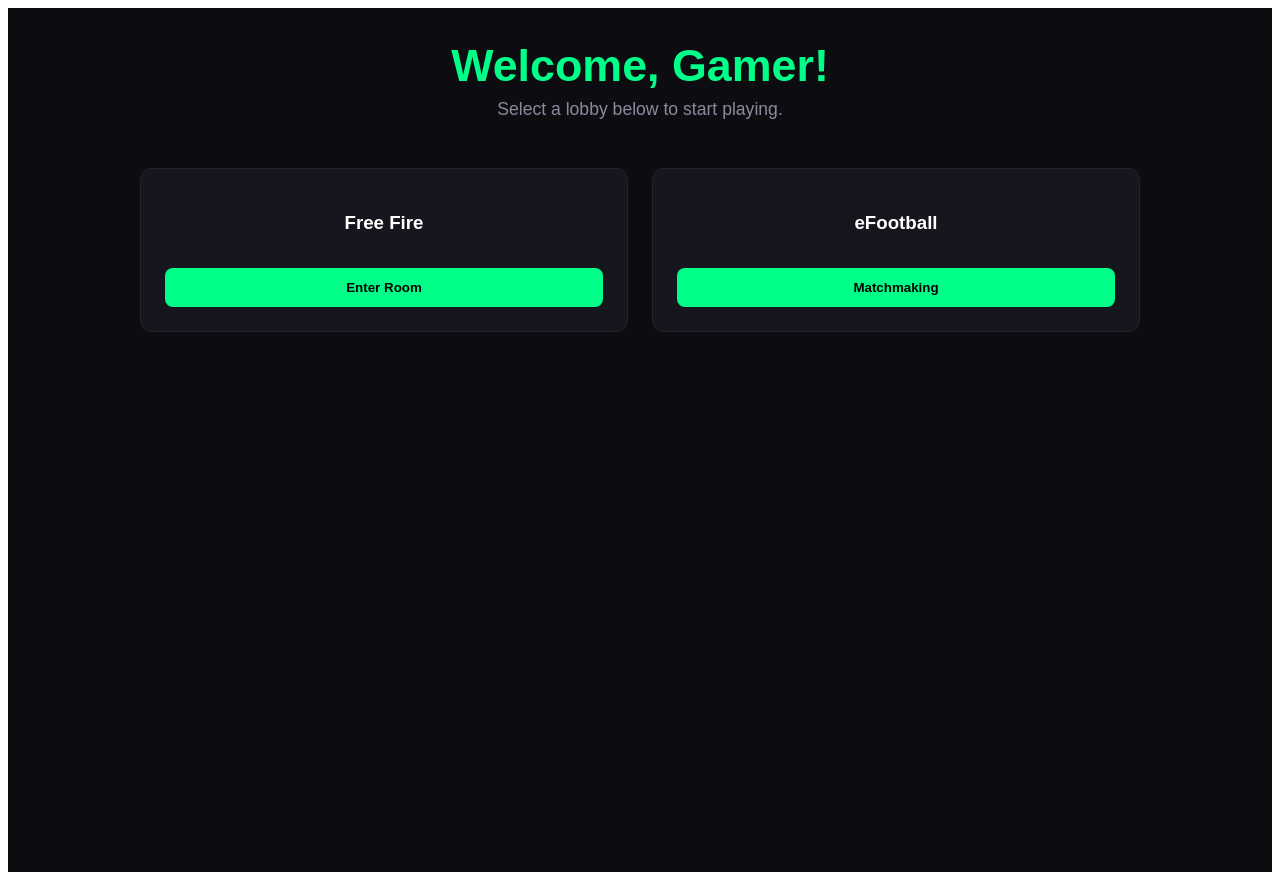
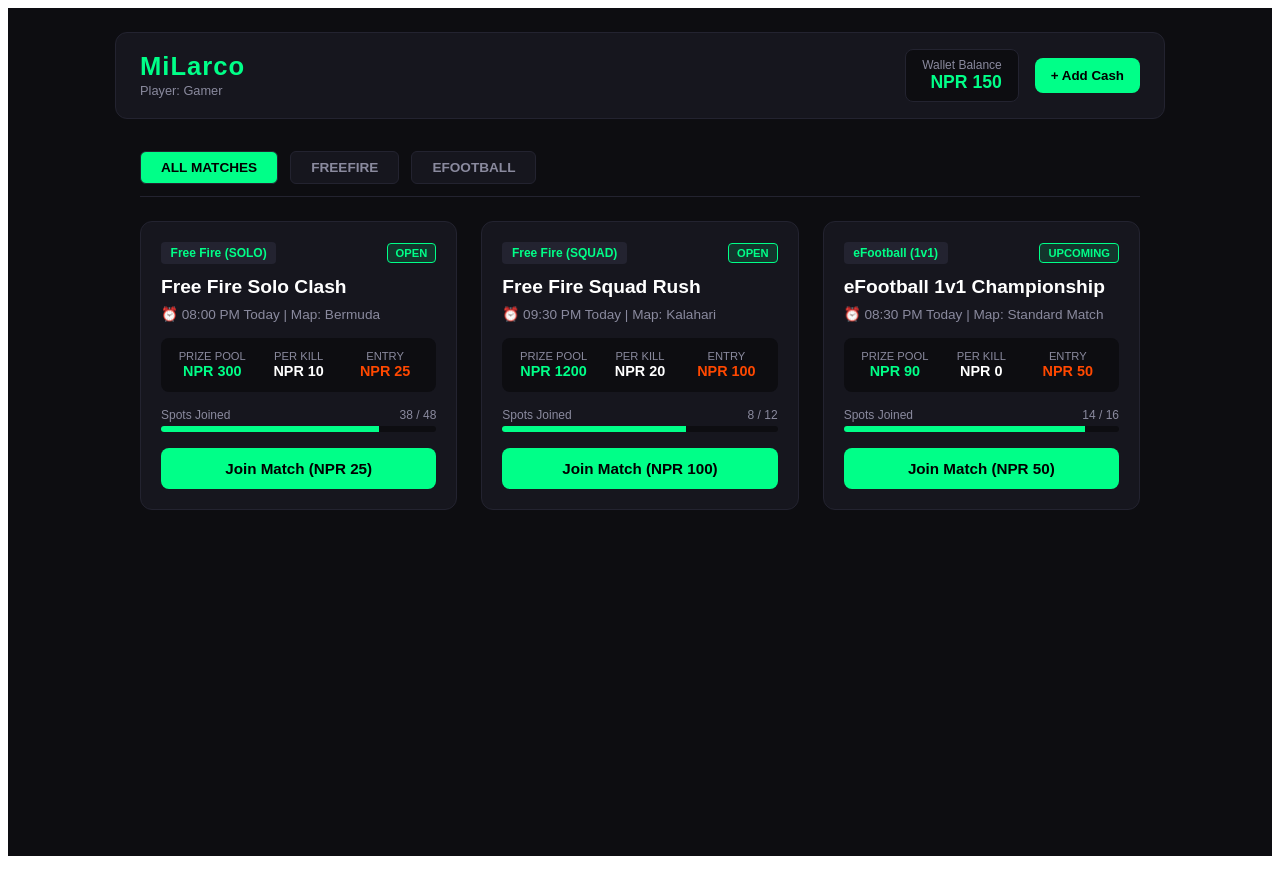
Before and after one commit to David808456/milarco, a Next.js app: page /app/dashboard in a window 1280 px wide. Built offline with nearby package versions, Linux system fonts and the light colour scheme.

Commit message:
Update page.js

```diff
--- a/app/app/dashboard/page.js
+++ b/app/app/dashboard/page.js
@@ -4,6 +4,53 @@
 
 export default function DashboardPage() {
   const [user, setUser] = useState(null);
+  const [balance, setBalance] = useState(150);
+  const [activeTab, setActiveTab] = useState('all');
+
+  const matches = [
+    {
+      id: 101,
+      title: 'Free Fire Solo Clash',
+      game: 'Free Fire',
+      type: 'SOLO',
+      map: 'Bermuda',
+      time: '08:00 PM Today',
+      entryFee: 25,
+      prizePool: 300,
+      perKill: 10,
+      joined: 38,
+      totalSeats: 48,
+      status: 'OPEN'
+    },
+    {
+      id: 102,
+      title: 'Free Fire Squad Rush',
+      game: 'Free Fire',
+      type: 'SQUAD',
+      map: 'Kalahari',
+      time: '09:30 PM Today',
+      entryFee: 100,
+      prizePool: 1200,
+      perKill: 20,
+      joined: 8,
+      totalSeats: 12,
+      status: 'OPEN'
+    },
+    {
+      id: 201,
+      title: 'eFootball 1v1 Championship',
+      game: 'eFootball',
+      type: '1v1',
+      map: 'Standard Match',
+      time: '08:30 PM Today',
+      entryFee: 50,
+      prizePool: 90,
+      perKill: 0,
+      joined: 14,
+      totalSeats: 16,
+      status: 'UPCOMING'
+    }
+  ];
 
   useEffect(() => {
     const savedUser = JSON.parse(localStorage.getItem('user'));
@@ -12,30 +59,123 @@
     }
   }, []);
 
+  const handleJoin = (match) => {
+    if (balance < match.entryFee) {
+      alert('Insufficient wallet balance! Please top up your balance.');
+      return;
+    }
+    setBalance(balance - match.entryFee);
+    alert(`Successfully registered for ${match.title}! Room ID & Password will display 15 mins before match time.`);
+  };
+
+  const filteredMatches = activeTab === 'all'
+    ? matches
+    : matches.filter(m => m.game.toLowerCase().replace(' ', '') === activeTab);
+
   return (
-    <div style={{ backgroundColor: '#0d0d11', color: '#ffffff', fontFamily: 'sans-serif', minHeight: '100vh', padding: '2rem' }}>
-      <header style={{ textAlign: 'center', marginBottom: '3rem' }}>
-        <h1 style={{ fontSize: '2.8rem', fontWeight: '800', color: '#00ff88', margin: 0 }}>
-          Welcome, {user ? user.username : 'Gamer'}!
-        </h1>
-        <p style={{ color: '#8a8a9e', fontSize: '1.1rem', marginTop: '0.5rem' }}>Select a lobby below to start playing.</p>
-      </header>
+    <div style={{ backgroundColor: '#0d0d11', color: '#ffffff', fontFamily: 'sans-serif', minHeight: '100vh', padding: '1.5rem 1rem' }}>
 
-      <main style={{ display: 'grid', gridTemplateColumns: 'repeat(auto-fit, minmax(280px, 1fr))', gap: '1.5rem', maxWidth: '1000px', margin: '0 auto' }}>
-        <div style={{ background: '#16161e', border: '1px solid #232330', borderRadius: '12px', padding: '1.5rem', textAlign: 'center' }}>
-          <h3>Free Fire</h3>
-          <button style={{ background: '#00ff88', color: '#000', border: 'none', padding: '0.75rem 1.5rem', borderRadius: '8px', fontWeight: '600', cursor: 'pointer', width: '100%', marginTop: '1rem' }}>
-            Enter Room
+      {/* Top Bar with Branding & Wallet */}
+      <nav style={{ display: 'flex', justifyContent: 'space-between', alignItems: 'center', maxWidth: '1000px', margin: '0 auto 2rem auto', background: '#16161e', padding: '1rem 1.5rem', borderRadius: '12px', border: '1px solid #232330' }}>
+        <div>
+          <h2 style={{ color: '#00ff88', margin: 0, fontWeight: '800', fontSize: '1.6rem', letterSpacing: '1px' }}>MiLarco</h2>
+          <span style={{ fontSize: '0.8rem', color: '#8a8a9e' }}>Player: {user ? user.username : 'Gamer'}</span>
+        </div>
+
+        <div style={{ display: 'flex', alignItems: 'center', gap: '1rem' }}>
+          <div style={{ background: '#0d0d11', border: '1px solid #232330', padding: '0.5rem 1rem', borderRadius: '8px', textAlign: 'right' }}>
+            <span style={{ fontSize: '0.75rem', color: '#8a8a9e', display: 'block' }}>Wallet Balance</span>
+            <strong style={{ color: '#00ff88', fontSize: '1.1rem' }}>NPR {balance}</strong>
+          </div>
+          <button style={{ background: '#00ff88', color: '#000', border: 'none', padding: '0.6rem 1rem', borderRadius: '8px', fontWeight: 'bold', cursor: 'pointer' }}>
+            + Add Cash
           </button>
         </div>
+      </nav>
 
-        <div style={{ background: '#16161e', border: '1px solid #232330', borderRadius: '12px', padding: '1.5rem', textAlign: 'center' }}>
-          <h3>eFootball</h3>
-          <button style={{ background: '#00ff88', color: '#000', border: 'none', padding: '0.75rem 1.5rem', borderRadius: '8px', fontWeight: '600', cursor: 'pointer', width: '100%', marginTop: '1rem' }}>
-            Matchmaking
-          </button>
+      <div style={{ maxWidth: '1000px', margin: '0 auto' }}>
+
+        {/* Game Filter Category Tabs */}
+        <div style={{ display: 'flex', gap: '0.75rem', marginBottom: '1.5rem', borderBottom: '1px solid #232330', paddingBottom: '0.75rem' }}>
+          {['all', 'freefire', 'efootball'].map((tab) => (
+            <button
+              key={tab}
+              onClick={() => setActiveTab(tab)}
+              style={{
+                background: activeTab === tab ? '#00ff88' : '#16161e',
+                color: activeTab === tab ? '#000' : '#8a8a9e',
+                border: '1px solid #232330',
+                padding: '0.5rem 1.25rem',
+                borderRadius: '6px',
+                fontWeight: 'bold',
+                cursor: 'pointer',
+                textTransform: 'uppercase',
+                fontSize: '0.85rem'
+              }}
+            >
+              {tab === 'all' ? 'All Matches' : tab}
+            </button>
+          ))}
         </div>
-      </main>
+
+        {/* Tournament / Match Listings */}
+        <div style={{ display: 'grid', gridTemplateColumns: 'repeat(auto-fit, minmax(300px, 1fr))', gap: '1.5rem' }}>
+          {filteredMatches.map((match) => (
+            <div key={match.id} style={{ background: '#16161e', border: '1px solid #232330', borderRadius: '12px', padding: '1.25rem', display: 'flex', flexDirection: 'column', justifyContent: 'space-between' }}>
+
+              <div>
+                <div style={{ display: 'flex', justifyContent: 'space-between', alignItems: 'center', marginBottom: '0.75rem' }}>
+                  <span style={{ background: '#232330', color: '#00ff88', padding: '0.25rem 0.6rem', borderRadius: '4px', fontSize: '0.75rem', fontWeight: 'bold' }}>
+                    {match.game} ({match.type})
+                  </span>
+                  <span style={{ background: '#00ff8822', color: '#00ff88', border: '1px solid #00ff88', padding: '0.2rem 0.5rem', borderRadius: '4px', fontSize: '0.7rem', fontWeight: 'bold' }}>
+                    {match.status}
+                  </span>
+                </div>
+
+                <h3 style={{ margin: '0 0 0.5rem 0', fontSize: '1.2rem', color: '#fff' }}>{match.title}</h3>
+                <p style={{ color: '#8a8a9e', fontSize: '0.85rem', margin: '0 0 1rem 0' }}>⏰ {match.time} | Map: {match.map}</p>
+
+                {/* Match Rewards Breakdown */}
+                <div style={{ display: 'grid', gridTemplateColumns: '1fr 1fr 1fr', background: '#0d0d11', borderRadius: '8px', padding: '0.75rem', marginBottom: '1rem', textAlign: 'center', gap: '0.5rem' }}>
+                  <div>
+                    <span style={{ fontSize: '0.7rem', color: '#8a8a9e', display: 'block' }}>PRIZE POOL</span>
+                    <strong style={{ color: '#00ff88', fontSize: '0.9rem' }}>NPR {match.prizePool}</strong>
+                  </div>
+                  <div>
+                    <span style={{ fontSize: '0.7rem', color: '#8a8a9e', display: 'block' }}>PER KILL</span>
+                    <strong style={{ color: '#fff', fontSize: '0.9rem' }}>NPR {match.perKill}</strong>
+                  </div>
+                  <div>
+                    <span style={{ fontSize: '0.7rem', color: '#8a8a9e', display: 'block' }}>ENTRY</span>
+                    <strong style={{ color: '#ff4800', fontSize: '0.9rem' }}>NPR {match.entryFee}</strong>
+                  </div>
+                </div>
+
+                {/* Spots Progress */}
+                <div style={{ marginBottom: '1rem' }}>
+                  <div style={{ display: 'flex', justifyContent: 'space-between', fontSize: '0.75rem', color: '#8a8a9e', marginBottom: '0.25rem' }}>
+                    <span>Spots Joined</span>
+                    <span>{match.joined} / {match.totalSeats}</span>
+                  </div>
+                  <div style={{ background: '#0d0d11', height: '6px', borderRadius: '3px', overflow: 'hidden' }}>
+                    <div style={{ width: `${(match.joined / match.totalSeats) * 100}%`, background: '#00ff88', height: '100%' }}></div>
+                  </div>
+                </div>
+              </div>
+
+              <button
+                onClick={() => handleJoin(match)}
+                style={{ width: '100%', background: '#00ff88', color: '#000', border: 'none', padding: '0.75rem', borderRadius: '8px', fontWeight: 'bold', cursor: 'pointer', fontSize: '0.95rem' }}
+              >
+                Join Match (NPR {match.entryFee})
+              </button>
+
+            </div>
+          ))}
+        </div>
+
+      </div>
     </div>
   );
 }
```
